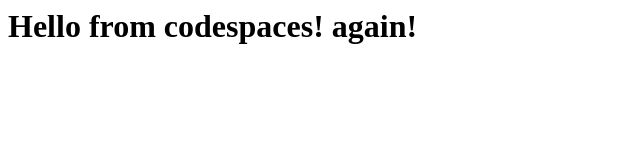
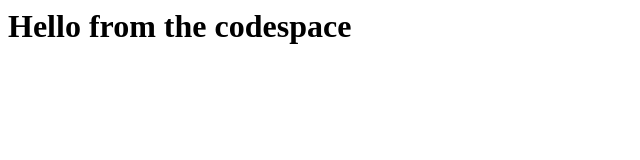
Before and after one commit to octoshin/skills-code-with-codespaces, a plain HTML site: page index.html in a window 1280 px wide. Shown: the whole page, without its empty margins (0-640 px from the left). Drawn offline with Linux system fonts and the light colour scheme.

Commit message:
exactly how you want it

```diff
--- a/index.html
+++ b/index.html
@@ -1,3 +1,3 @@
 <html>
-  <h1>Hello from codespaces! again!</h1>
+  <h1>Hello from the codespace</h1>
 </html>
```
